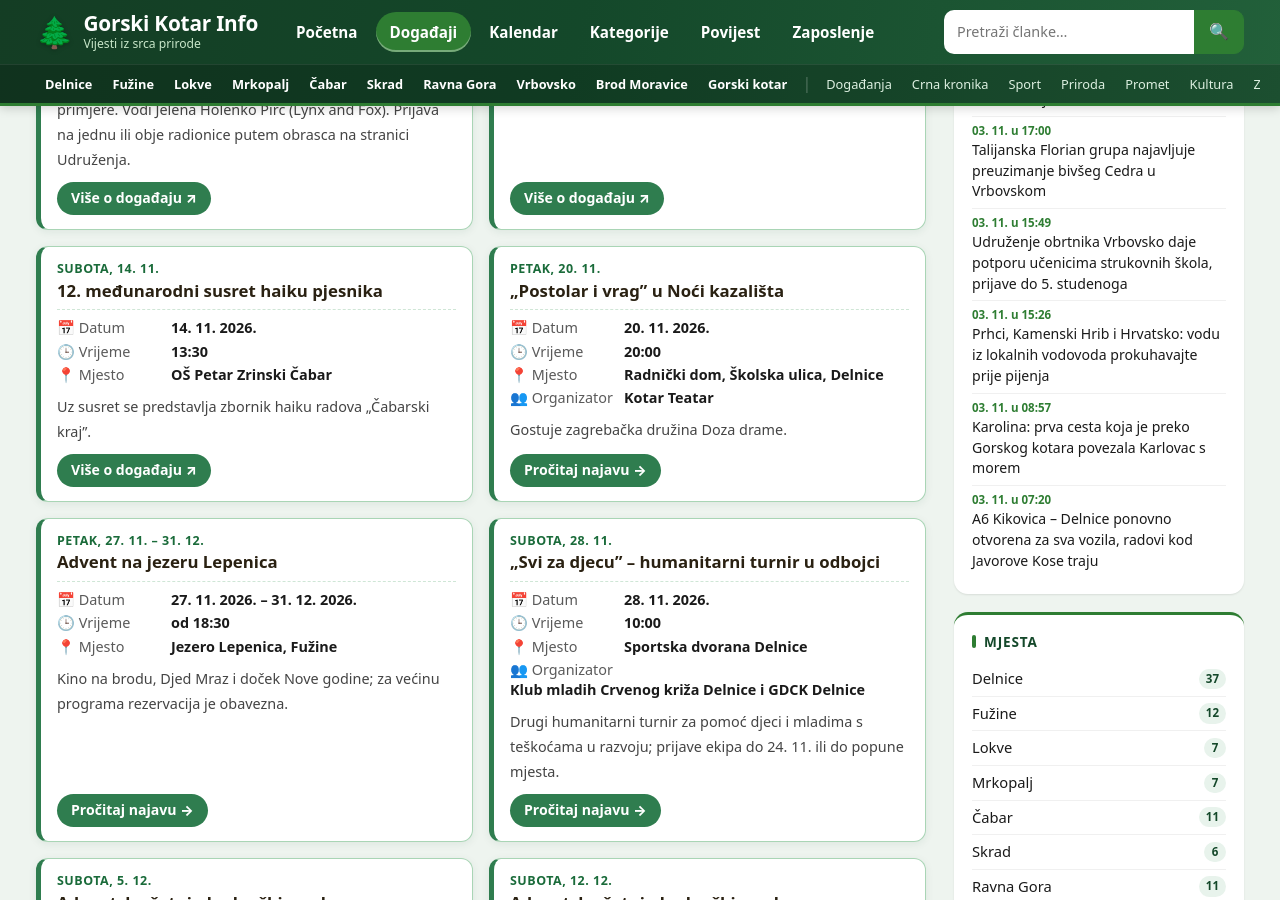
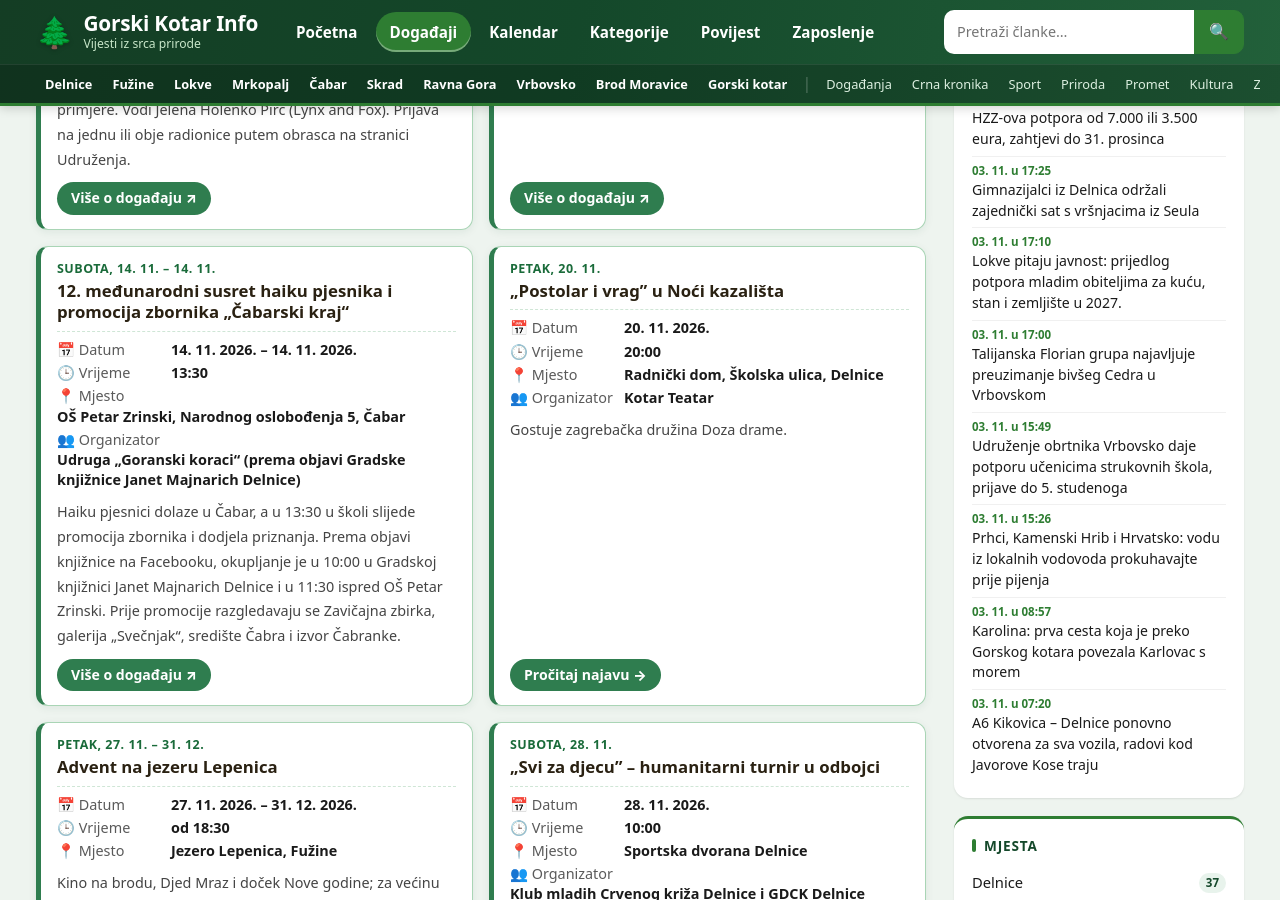
Before and after one commit to MojGK/gorski-kotar.info, a Jekyll site: the page built from dogadaji.md, in a window 1280 px wide and 900 px high, scrolled down 1684 px. Built offline with Jekyll 4.4.1, drawn with Linux system fonts in a browser that asks for light colours; some of the changed text lies outside the part shown.

Commit message:
Događanja: dopuna haiku susreta u Čabru (14. 11.)

```diff
--- a/_data/dogadjanja.yml
+++ b/_data/dogadjanja.yml
@@ -2,7 +2,7 @@
 # Upute: _data/README-zaposlenje-dogadjanja.md
 # Prošli događaji (nakon datum_do, inače nakon datuma) automatski se skrivaju na /dogadaji/ i naslovnici;
 # u kalendaru ostaju pod „Prikaži prošla događanja” dok ih ne obrišete.
-azurirano: 2026-11-03
+azurirano: 2026-11-04
 dogadjaji:
 - naziv: Izložba ratnih fotografija Goranskih risova
   datum: 2026-11-04
@@ -78,13 +78,15 @@ dogadjaji:
   organizator: Udruga mladih Revival
   opis: Disco večer u spomen na nekadašnji Amadeus, uz Max Dee Jaya, DJ Nikolu i DJ Jana. Ulaz je besplatan.
   link: https://www.dogadanja.com/nocni-zivot/discotheque-amadeus-drustveno-kulturni-centar-zaba-lokve-2026-11-14/
-- naziv: 12. međunarodni susret haiku pjesnika
+- naziv: "12. međunarodni susret haiku pjesnika i promocija zbornika „Čabarski kraj“"
   datum: 2026-11-14
+  datum_do: 2026-11-14
   vrijeme: "13:30"
-  mjesto: OŠ Petar Zrinski Čabar
+  mjesto: OŠ Petar Zrinski, Narodnog oslobođenja 5, Čabar
   grad: Čabar
-  opis: Uz susret se predstavlja zbornik haiku radova „Čabarski kraj”.
-  link: https://www.cabar.hr/kalendar_dogadjanja.php
+  organizator: Udruga „Goranski koraci“ (prema objavi Gradske knjižnice Janet Majnarich Delnice)
+  opis: "Haiku pjesnici dolaze u Čabar, a u 13:30 u školi slijede promocija zbornika i dodjela priznanja. Prema objavi knjižnice na Facebooku, okupljanje je u 10:00 u Gradskoj knjižnici Janet Majnarich Delnice i u 11:30 ispred OŠ Petar Zrinski. Prije promocije razgledavaju se Zavičajna zbirka, galerija „Svečnjak“, središte Čabra i izvor Čabranke."
+  link: https://www.cabar.hr/files/susret_haiku_pjesnika_2026.webp
 - naziv: „Postolar i vrag” u Noći kazališta
   datum: 2026-11-20
   vrijeme: "20:00"
```
